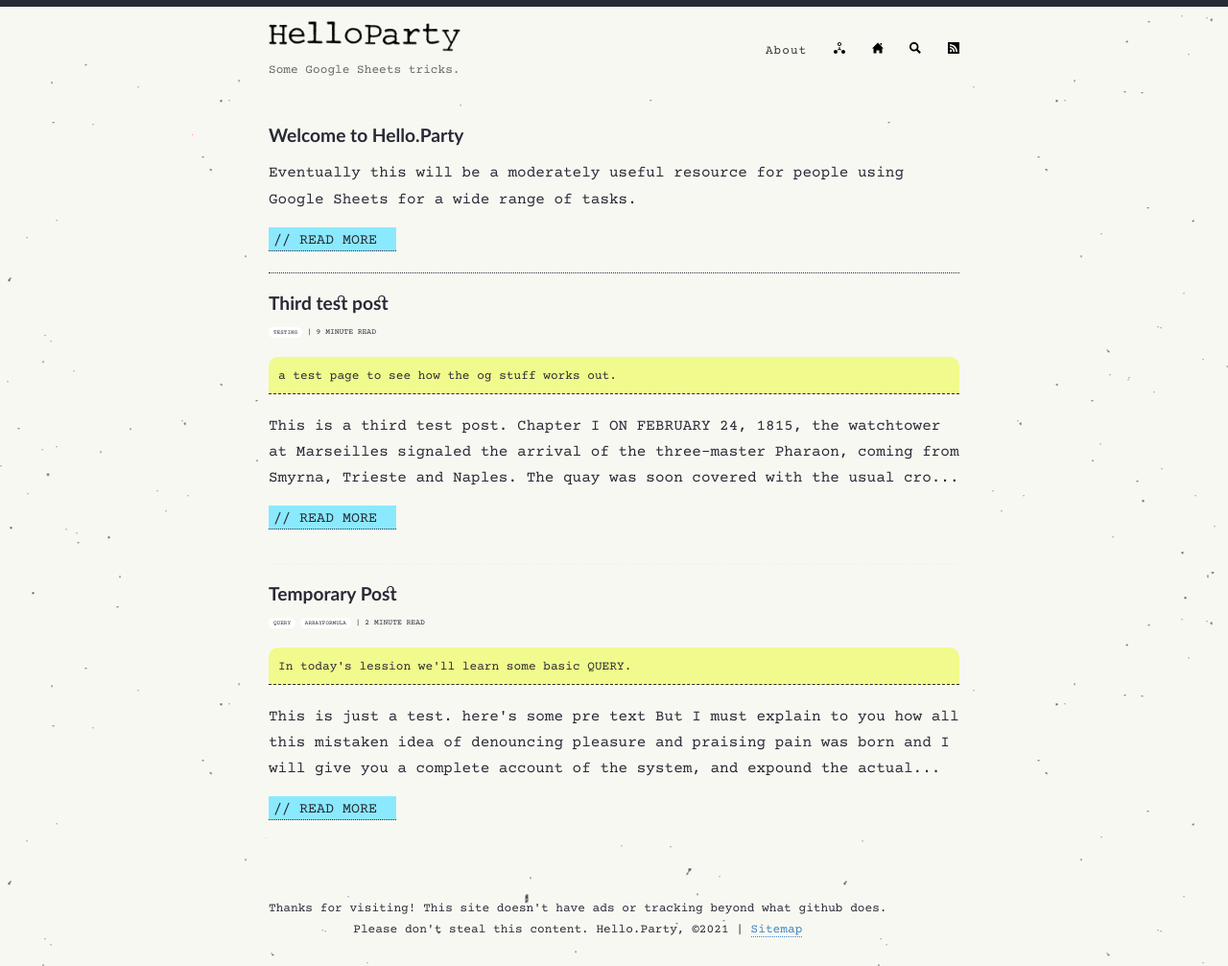
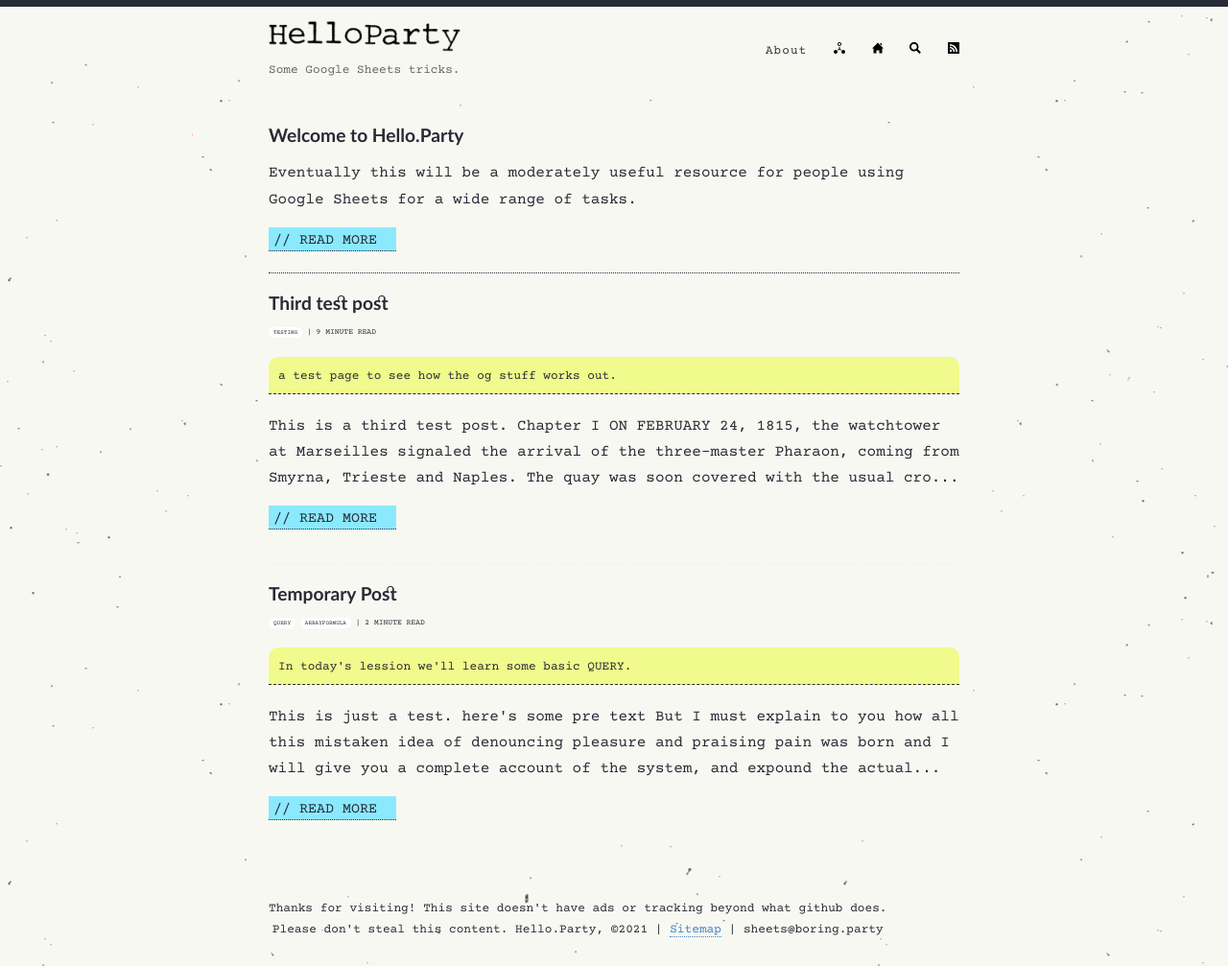
Before and after one commit to hello-party/hello-party-old.github.io, a Jekyll site: the page built from index.html, in a window 1280 px wide. Shown: the whole page at 96% size. Built offline with Jekyll 4.4.1, drawn with Linux system fonts in a browser that asks for light colours; the list of posts is cut into pages by our own code; some of the changed lines change nothing that is shown.

Commit message:
Update default.html

```diff
--- a/_layouts/default.html
+++ b/_layouts/default.html
@@ -49,7 +49,7 @@
         <div class="container">
           <footer class="footer">
             Thanks for visiting! This site doesn't have ads or tracking beyond what github does. <br>
-            Please don't steal this content. Hello.Party, ©{{ 'now' | date: "%Y" }} | <a href="{{ site.baseurl }}/sitemap.xml" alt="site map">Sitemap</a>
+            Please don't steal this content. Hello.Party, ©{{ 'now' | date: "%Y" }} | <a href="{{ site.baseurl }}/sitemap.xml" alt="site map">Sitemap</a> | &#115;&#104;&#101;&#101;&#116;&#115;&#064;&#098;&#111;&#114;&#105;&#110;&#103;&#046;&#112;&#097;&#114;&#116;&#121;
           </footer>
         </div>
       </div>
```
